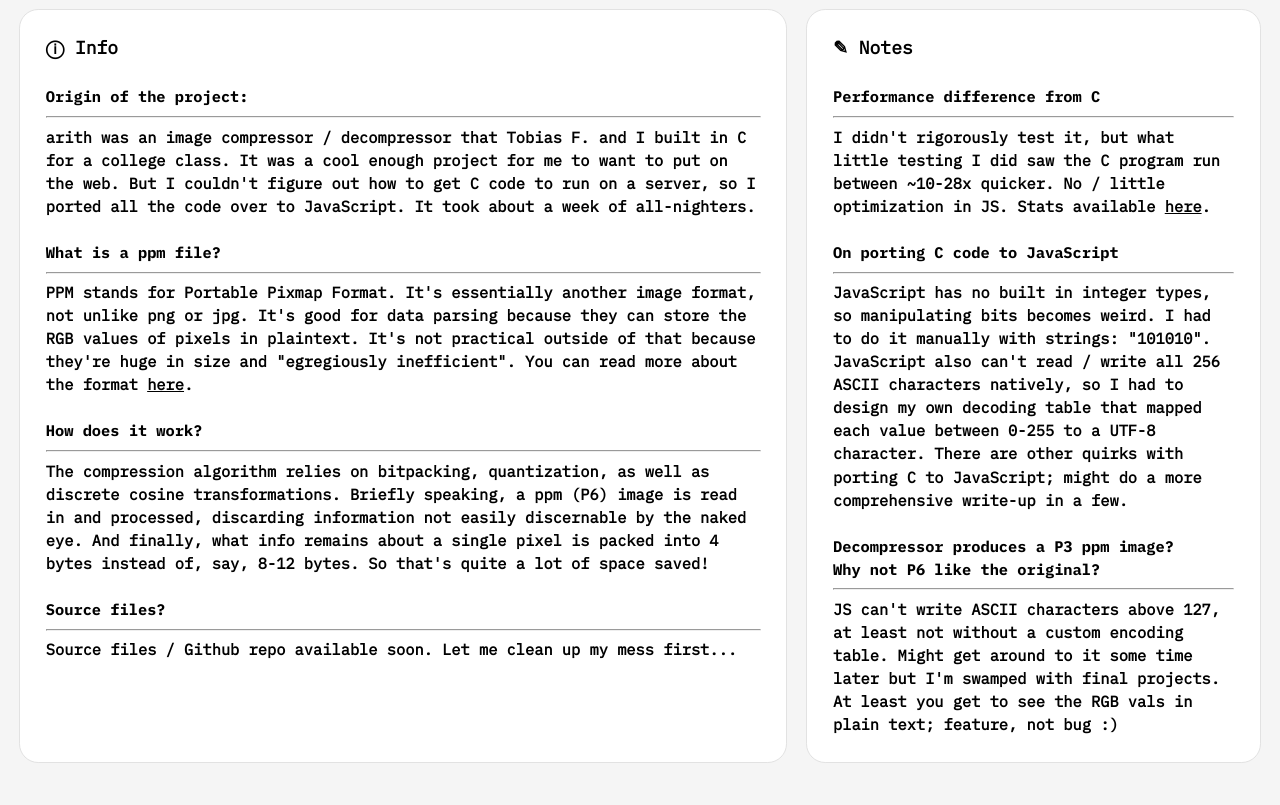
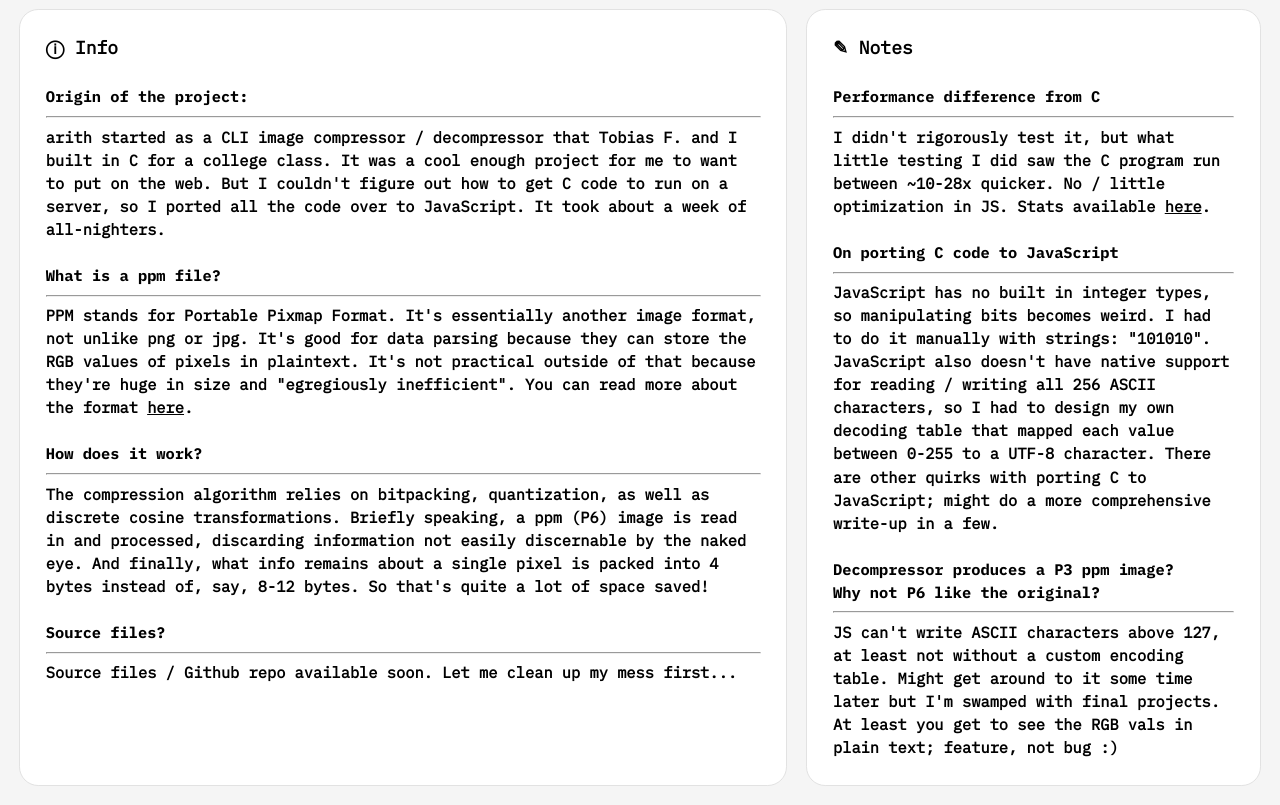
Before and after one commit to yihui-hu/arithJS, a React (Vite) app: page / in a window 1280 px wide. Shown: the part 1200-2005 px from the top of the page. Before the commit the page ends 1982 px from the top, so only its background shows below. Built offline with nearby package versions, Linux system fonts and the light colour scheme.

Commit message:
updated info/notes

```diff
--- a/src/components/Info.jsx
+++ b/src/components/Info.jsx
@@ -12,7 +12,7 @@ const Info = () => {
                     <br></br>
                     <h4 className="header_text">Origin of the project:</h4>
                     <hr></hr>
-                    <h4>arith was an image compressor / decompressor that Tobias F. and I built in C for a college class. It was a cool enough project for me to want to put on the web. But I couldn't figure out how to get C code to run on a server, so I ported all the code over to JavaScript. It took about a week of all-nighters.
+                    <h4>arith started as a CLI image compressor / decompressor that Tobias F. and I built in C for a college class. It was a cool enough project for me to want to put on the web. But I couldn't figure out how to get C code to run on a server, so I ported all the code over to JavaScript. It took about a week of all-nighters.
                     </h4>
                     <br></br>
                     <h4 className="header_text">What is a ppm file?</h4>
@@ -40,7 +40,7 @@ const Info = () => {
                     <br></br>
                     <h4 className="header_text">On porting C code to JavaScript</h4>
                     <hr></hr>
-                    <h4>JavaScript has no built in integer types, so manipulating bits becomes weird. I had to do it manually with strings: "101010". JavaScript also can't read / write all 256 ASCII characters natively, so I had to design my own decoding table that mapped each value between 0-255 to a UTF-8 character. There are other quirks with porting C to JavaScript; might do a more comprehensive write-up in a few.
+                    <h4>JavaScript has no built in integer types, so manipulating bits becomes weird. I had to do it manually with strings: "101010". JavaScript also doesn't have native support for reading / writing all 256 ASCII characters, so I had to design my own decoding table that mapped each value between 0-255 to a UTF-8 character. There are other quirks with porting C to JavaScript; might do a more comprehensive write-up in a few.
                     </h4>
                     <br></br>
                     <h4 className="header_text">Decompressor produces a P3 ppm image? <br></br> Why not P6 like the original?</h4>
```
